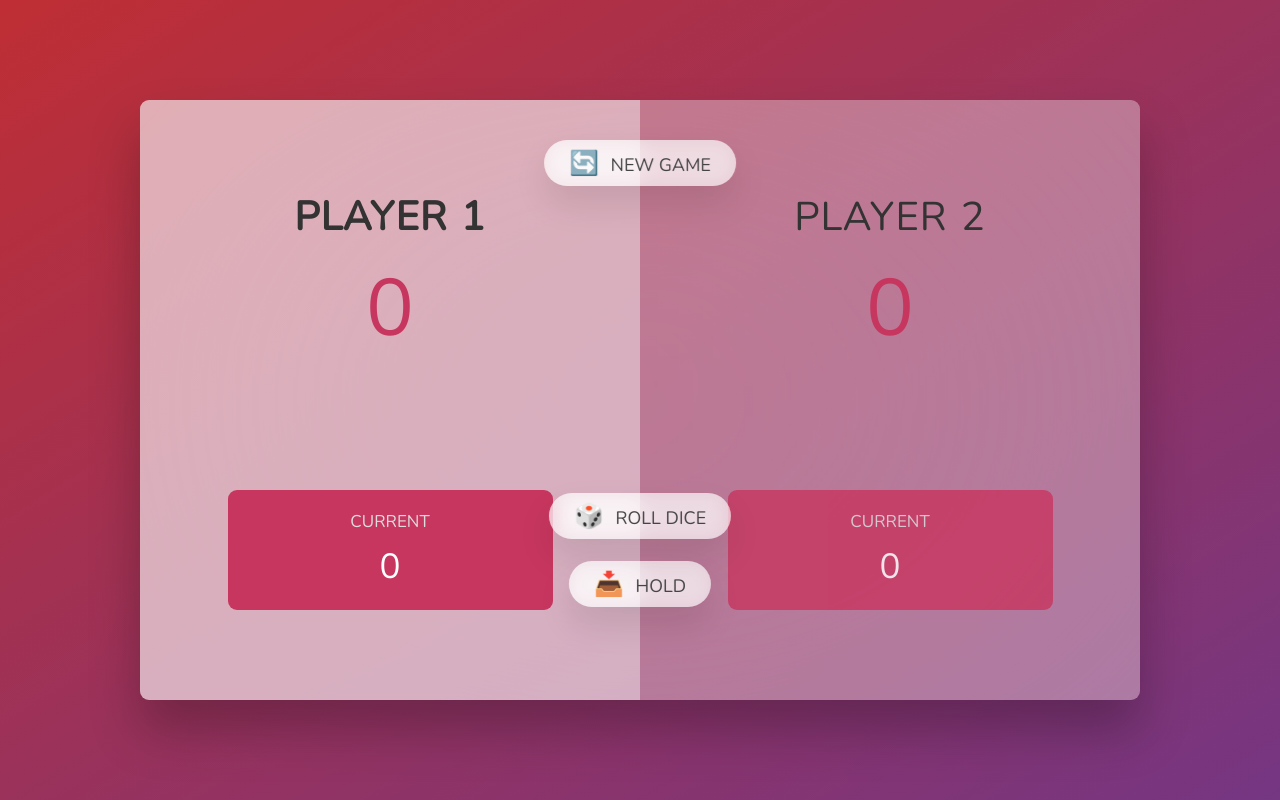
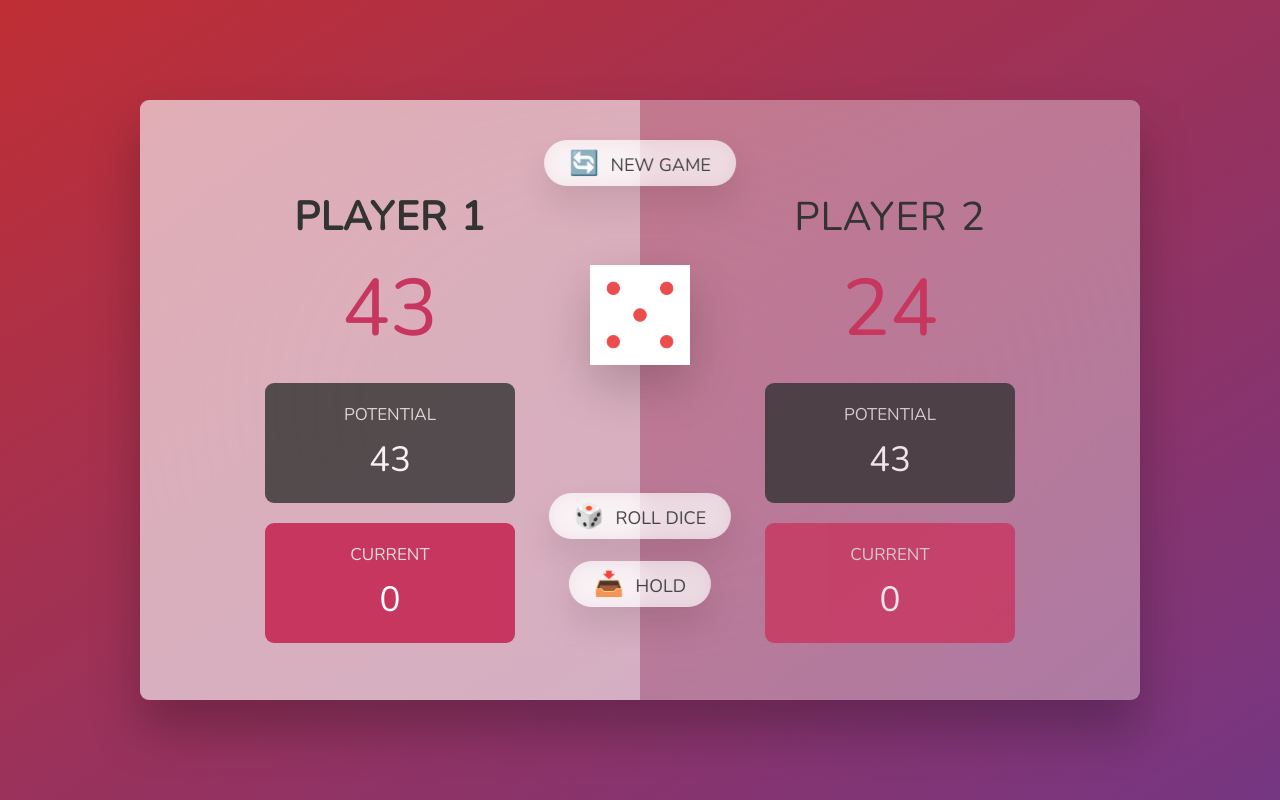
Before and after one commit to GuyShabtay/Pig-Game, a plain HTML site: page index.html in a window 1280 px wide. Drawn offline with nearby package versions, Linux system fonts and the light colour scheme.

Commit message:
adding potential feature

```diff
--- a/index.html
+++ b/index.html
@@ -12,8 +12,10 @@
       <section class="player player--0 player--active">
         <h2 class="name" id="name--0">Player 1</h2>
         <p class="score" id="score--0">43</p>
-        <!-- <h2 class="name potential-name" id="name--0">POTENTIAL</h2>
-        <p class="score potential" id="potential--0">43</p> -->
+        <div class="container-potential">
+          <p class="current-label " id="potential-name">POTENTIAL</p>
+          <p class="current-score" id="potential--0">43</p>
+        </div>
         <div class="current">
           <p class="current-label">Current</p>
           <p class="current-score" id="current--0">0</p>
@@ -22,9 +24,10 @@
       <section class="player player--1">
         <h2 class="name" id="name--1">Player 2</h2>
         <p class="score" id="score--1">24</p>
-        <!-- <h2 class="name potential-name" id="name--1">POTENTIAL</h2>
-        <p class="score potential" id="potential--1">43</p> -->
-
+        <div class="container-potential">
+          <p class="current-label " id="potential-name">POTENTIAL</p>
+        <p class="current-score" id="potential--1">43</p>
+      </div>
         <div class="current">
           <p class="current-label">Current</p>
           <p class="current-score" id="current--1">0</p>
--- a/script.js
+++ b/script.js
@@ -8,6 +8,8 @@ const score1El=document.querySelector('#score--1');
 //const score0El=document.getElementById('score--0')
 const current0El=document.querySelector('#current--0');
 const current1El=document.querySelector('#current--1');
+const potential0El=document.querySelector('#potential--0');
+const potential1El=document.querySelector('#potential--1');
 const diceEl=document.querySelector('.dice');
 const btnNew=document.querySelector('.btn--new');
 const btnRoll=document.querySelector('.btn--roll');
@@ -15,7 +17,7 @@ const btnHold=document.querySelector('.btn--hold');
 const name0El=document.querySelector('#name--0');
 const name1El=document.querySelector('#name--1');
 
-let scores,currentScore,activePlayer,playing;
+let scores,currentScore,activePlayer,playing,potential;
 
 //starting conditions
 const init=function(){
@@ -23,6 +25,7 @@ const init=function(){
 
   scores=[0,0];
   currentScore=0;
+  currentCounter=0;
   activePlayer=0;
   playing=true;
 
@@ -30,6 +33,8 @@ const init=function(){
   score1El.textContent=0;
   current0El.textContent=0;
   current1El.textContent=0;
+  potential0El.textContent=0;
+  potential1El.textContent=0;
   diceEl.classList.add('hidden');
   player0El.classList.remove('player--winner');
   player1El.classList.remove('player--winner');
@@ -65,11 +70,12 @@ btnRoll.addEventListener('click',function(){
     //add dice to current score
     currentScore+=dice;
     document.querySelector(`#current--${activePlayer}`).textContent=currentScore;
+    document.querySelector(`#potential--${activePlayer}`).textContent=scores[activePlayer]+currentScore;
   }else{
     //switch to next player
     scores[activePlayer]=0;
-    document.querySelector(`#score--${activePlayer}`).textContent=scores[activePlayer];
-
+    document.querySelector(`#score--${activePlayer}`).textContent=0;
+    document.querySelector(`#potential--${activePlayer}`).textContent=0;
     switchPlayer();
 
 
--- a/style.css
+++ b/style.css
@@ -56,21 +56,15 @@ main {
   margin-bottom: 1rem;
 }
 
-.name.potential-name {
-  font-size: 3rem;
 
-}
 
-.score, .potential {
+.score {
   font-size: 8rem;
   font-weight: 300;
   color: #c7365f;
-  margin-bottom: auto;
+  margin-bottom: 2rem;
 }
-.potential {
-  font-size: 3rem;
 
-}
 
 .player--active {
   background-color: rgba(255, 255, 255, 0.4);
@@ -86,15 +80,20 @@ main {
   opacity: 1;
 }
 
-.current {
+.current ,.container-potential  {
   background-color: #c7365f;
   opacity: 0.8;
   border-radius: 9px;
   color: #fff;
-  width: 65%;
+  width: 50%;
   padding: 2rem;
   text-align: center;
   transition: all 0.75s;
+}
+.container-potential {
+  background-color: #333;
+  margin-bottom: 2rem;
+
 }
 
 .current-label {
```
